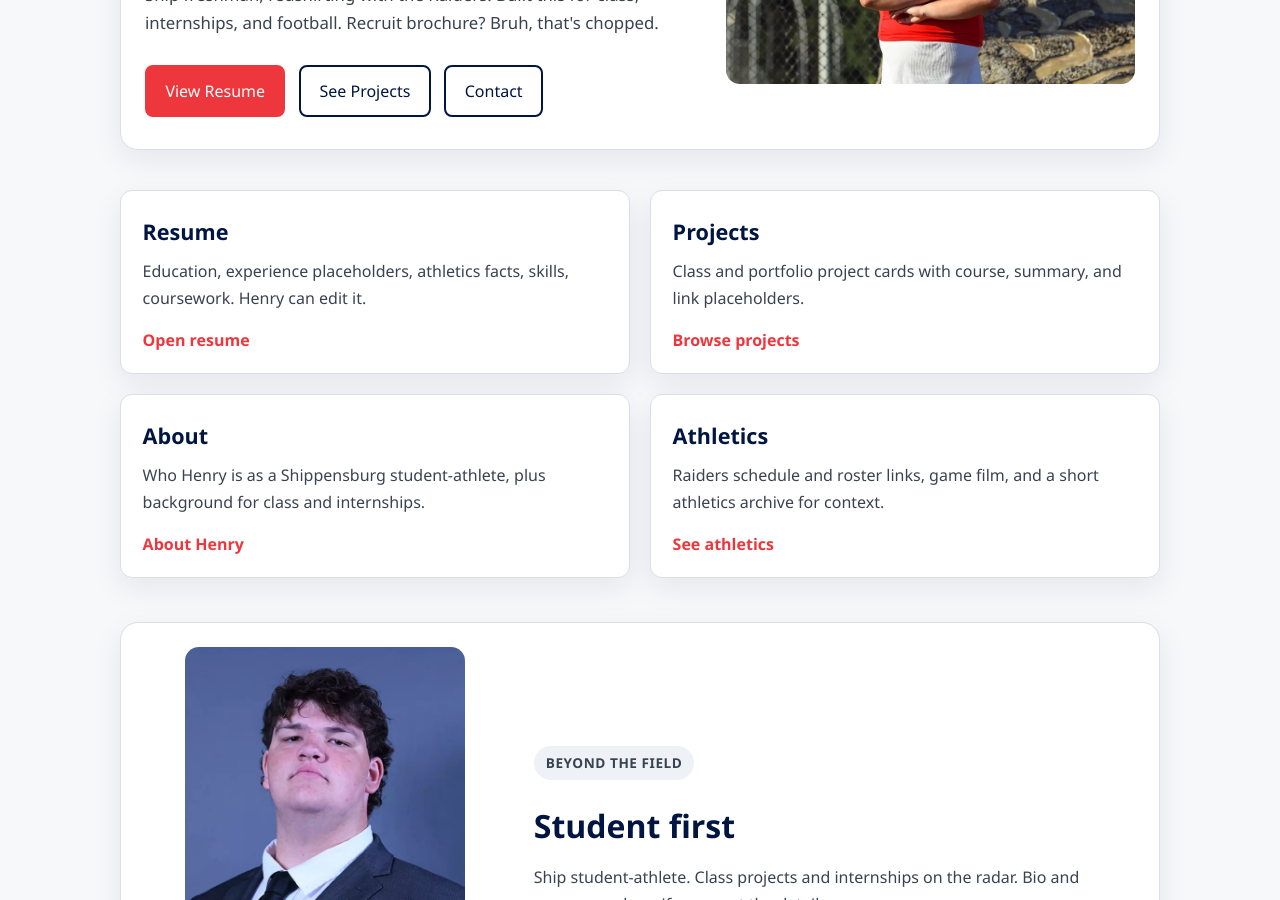
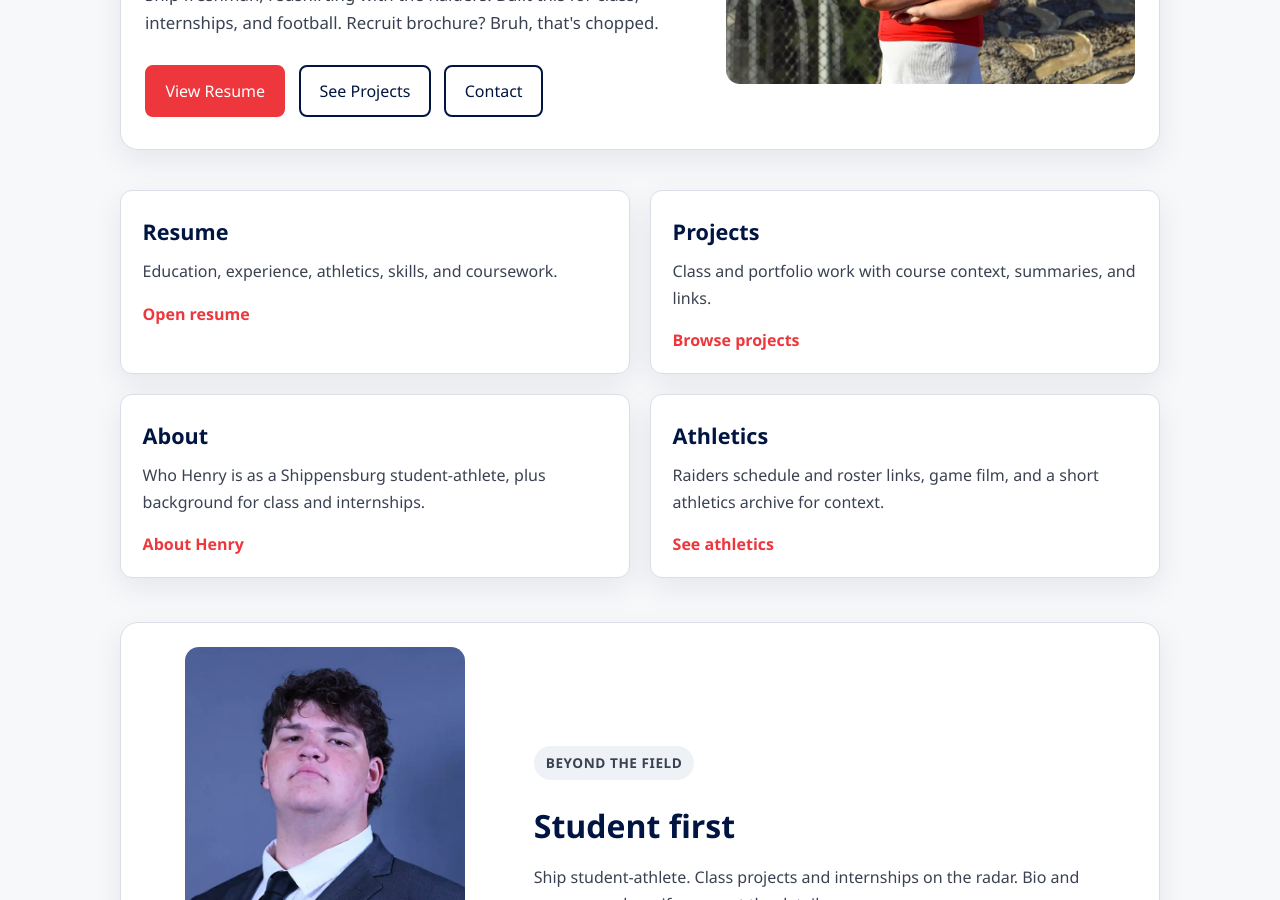
Before and after one commit to acloudpacket/henryrussell.com, a Jekyll site: the page built from index.md, in a window 1280 px wide and 900 px high, scrolled down 316 px. Built offline with Jekyll 4.4.1, drawn with Linux system fonts in a browser that asks for light colours; nearby versions of some CDN libraries.

Commit message:
Scrub visitor-facing edit/placeholder meta copy
Public homepage resume card no longer says Henry can edit it. About
points to Resume normally; soften resume/projects instructional tone.

```diff
--- a/index.md
+++ b/index.md
@@ -25,12 +25,12 @@ permalink: /
 <section class="home-cards" aria-label="Site sections">
   <a class="card" href="/resume/">
     <h2>Resume</h2>
-    <p>Education, experience placeholders, athletics facts, skills, coursework. Henry can edit it.</p>
+    <p>Education, experience, athletics, skills, and coursework.</p>
     <span class="card-link">Open resume</span>
   </a>
   <a class="card" href="/projects/">
     <h2>Projects</h2>
-    <p>Class and portfolio project cards with course, summary, and link placeholders.</p>
+    <p>Class and portfolio work with course context, summaries, and links.</p>
     <span class="card-link">Browse projects</span>
   </a>
   <a class="card" href="/about/">
```
Also changed, not shown: about.md (+1 -1 lines), projects.md (+1 -1 lines), resume.md (+1 -1 lines).
